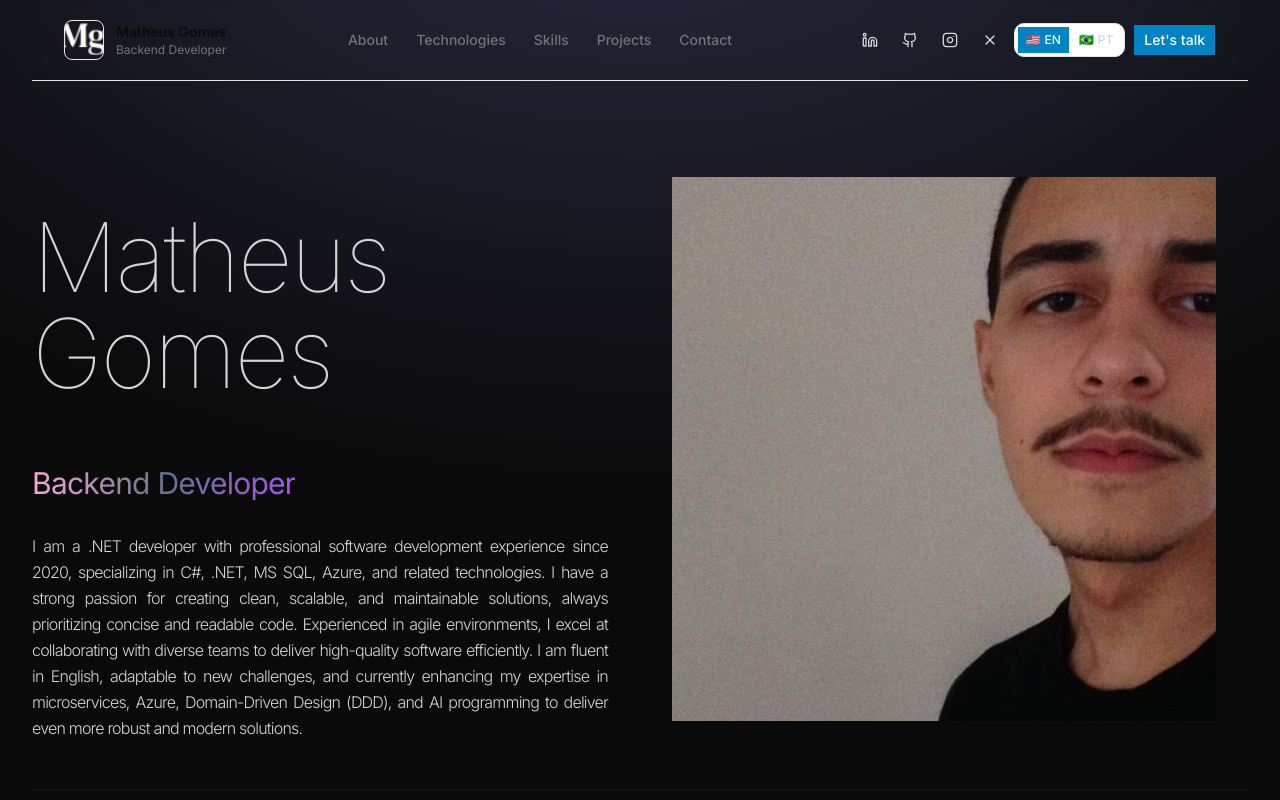
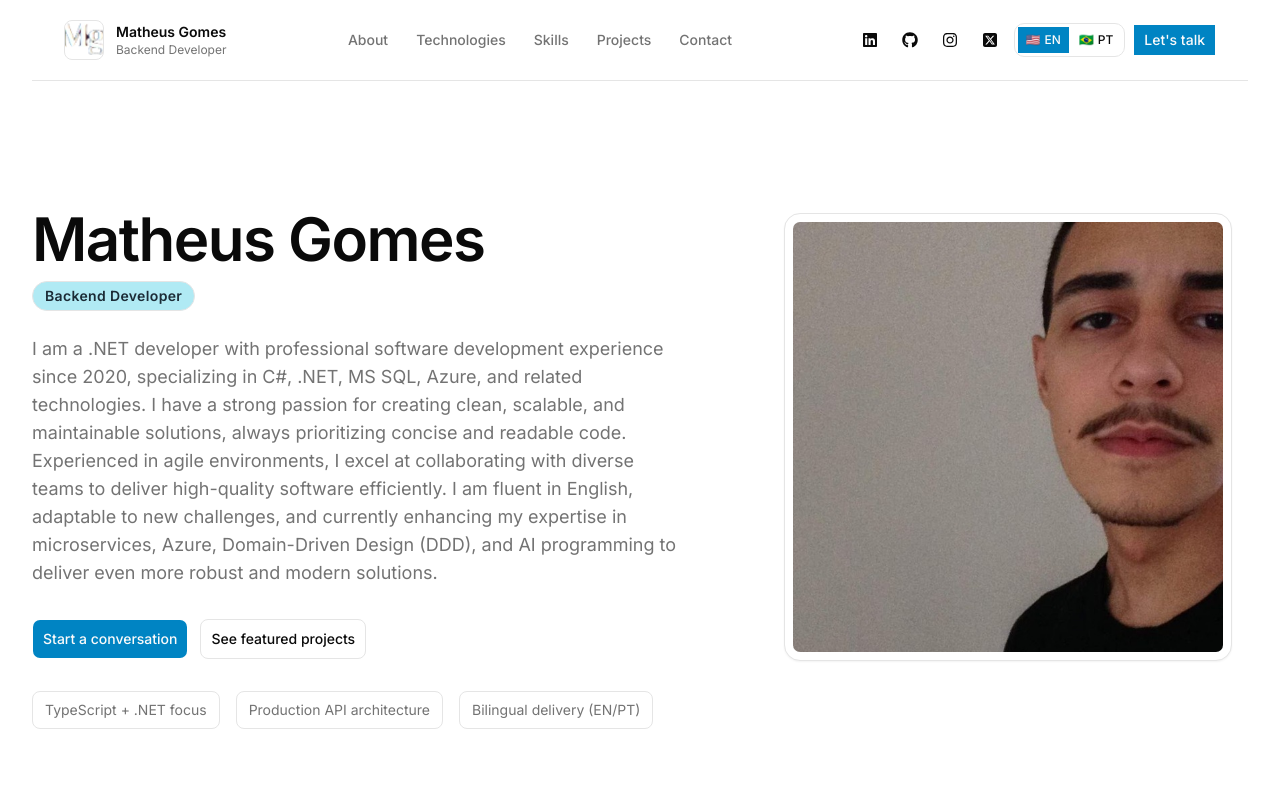
Before and after one commit to mudouasenha/portfolio, a React (Vite) app: page /en in a window 1280 px wide. Shown: the top 800 px of the page. Built offline with nearby package versions, Linux system fonts and the light colour scheme.

Commit message:
feat(02-03): migrate shell and hero to tokenized shadcn layout
- add anchored section shell structure for mixed navigation hierarchy

- rebuild hero for quick credibility scan with explicit CTA cluster

- fix navbar social icon imports to keep build green

```diff
--- a/src/App.tsx
+++ b/src/App.tsx
@@ -10,20 +10,35 @@ import Technologies from "./components/Technologies";
 
 function App() {
     return (
-        <div className="overflow-x-hidden text-neutral-300 antialised selection:bg-cyan-300 selection:text-cyan-900">
-            <div className="fixed top-0 -z-10 h-full w-full">
-                <div className="absolute top-0 z-[-2] h-screen w-screen bg-neutral-950 bg-[radial-gradient(ellipse_80%_80%_at_50%_-20%,rgba(120,119,198,0.3),rgba(255,255,255,0))]"></div>
+        <div id="top" className="min-h-screen overflow-x-hidden bg-background text-foreground antialiased selection:bg-primary/25 selection:text-foreground">
+            <div className="pointer-events-none fixed inset-0 -z-10">
+                <div className="absolute inset-x-0 top-0 h-[26rem] opacity-25 [background:radial-gradient(circle_at_top,var(--primary)_0%,transparent_70%)]" />
+                <div className="absolute bottom-0 left-0 h-[20rem] w-[24rem] opacity-30 [background:radial-gradient(circle,var(--accent)_0%,transparent_72%)]" />
             </div>
-            <div className="container mx-auto px-8">
+            <div className="container mx-auto max-w-7xl px-4 sm:px-6 lg:px-8">
                 <Navbar />
                 <Hero />
+                <section id="about" className="scroll-mt-28">
                     <About />
+                </section>
+                <section id="technologies" className="scroll-mt-28">
                     <Technologies />
+                </section>
+                <section id="skills" className="scroll-mt-28">
                     <Skills />
+                </section>
+                <section id="certifications" className="scroll-mt-28">
                     <Certifications />
+                </section>
+                <section id="experience" className="scroll-mt-28">
                     <Experience />
+                </section>
+                <section id="projects" className="scroll-mt-28">
                     <Projects />
+                </section>
+                <section id="contact" className="scroll-mt-28">
                     <Contact />
+                </section>
             </div>
         </div>
     );
--- a/src/components/Hero.tsx
+++ b/src/components/Hero.tsx
@@ -1,6 +1,8 @@
 import { motion } from "motion/react";
 import profilePic from "../assets/MatheusGomesProfile.jpg";
-import { useTranslation } from 'react-i18next';
+import { useTranslation } from "react-i18next";
+
+import { Button } from "@/components/ui/button";
 
 const container = (delay: number) => ({
     hidden: { x: -100, opacity: 0 },
@@ -13,52 +15,76 @@ const container = (delay: number) => ({
 
 const Hero = () => {
     const { t } = useTranslation();
-    const hero_content = t("hero.content");
+    const heroContent = t("hero.content");
 
     return (
-        <div className="border-b border-neutral-900 pb-4 lg:mb-35">
-            <div className="flex flex-wrap">
-                <div className="w-full lg:w-1/2">
-                    <div className="flex flex-col items-center lg:items-start">
+        <section className="border-b border-border pb-10 sm:pb-14 lg:pb-20">
+            <div className="grid gap-10 lg:grid-cols-[1.1fr_0.9fr] lg:items-center">
+                <div>
+                    <div className="flex flex-col items-start">
                         <motion.h1
                             variants={container(0)}
                             initial="hidden"
                             animate="visible"
-                            className="pb-16 text-6xl font-thin tracking-tight lg:mt-16 lg:text-8xl"
+                            className="pt-2 text-4xl font-semibold tracking-tight text-foreground sm:pt-8 sm:text-5xl lg:pt-16 lg:text-6xl"
                         >
                             Matheus Gomes
                         </motion.h1>
                         <motion.span
-                            variants={container(0.5)}
+                            variants={container(0.2)}
                             initial="hidden"
                             animate="visible"
-                            className="bg-gradient-to-r from-pink-300 via-slate-500 to-purple-500 bg-clip-text text-3xl tracking-tight text-transparent"
+                            className="mt-3 inline-flex items-center rounded-full border border-border bg-accent px-3 py-1 text-sm font-semibold tracking-wide text-accent-foreground"
                         >
                             Backend Developer
                         </motion.span>
                         <motion.p
-                            variants={container(1)}
+                            variants={container(0.4)}
                             initial="hidden"
                             animate="visible"
-                            className="my-2 max-w-xl py-6 font-light tracking-tighter text-justify leading-relaxed"
+                            className="mt-6 max-w-2xl text-pretty text-base leading-relaxed text-muted-foreground sm:text-lg"
                         >
-                            {hero_content}
+                            {heroContent}
                         </motion.p>
+                        <motion.div
+                            variants={container(0.6)}
+                            initial="hidden"
+                            animate="visible"
+                            className="mt-8 flex flex-wrap gap-3"
+                        >
+                            <Button asChild size="lg">
+                                <a href="#contact">Start a conversation</a>
+                            </Button>
+                            <Button asChild variant="outline" size="lg">
+                                <a href="#projects">See featured projects</a>
+                            </Button>
+                        </motion.div>
+                        <motion.div
+                            variants={container(0.8)}
+                            initial="hidden"
+                            animate="visible"
+                            className="mt-8 flex flex-wrap gap-4 text-sm text-muted-foreground"
+                        >
+                            <span className="rounded-md border border-border bg-background px-3 py-2">TypeScript + .NET focus</span>
+                            <span className="rounded-md border border-border bg-background px-3 py-2">Production API architecture</span>
+                            <span className="rounded-md border border-border bg-background px-3 py-2">Bilingual delivery (EN/PT)</span>
+                        </motion.div>
                     </div>
                 </div>
-                <div className="w-full lg:w-1/2 lg:p-8">
-                    <div className="flex justify-center">
+                <div className="w-full lg:p-4">
+                    <div className="flex justify-center lg:justify-end">
                         <motion.img
                             initial={{ x: 100, opacity: 0 }}
                             animate={{ x: 0, opacity: 1 }}
                             transition={{ duration: 1, delay: 1.2 }}
                             src={profilePic}
                             alt="Matheus Gomes"
+                            className="w-full max-w-sm rounded-2xl border border-border bg-card object-cover p-2 shadow-sm sm:max-w-md"
                         />
                     </div>
                 </div>
             </div>
-        </div>
+        </section>
     );
 };
 
```
Also changed, not shown: src/components/Navbar.tsx (+7 -11 lines). Lines whose indentation alone changed are shown as unchanged.
